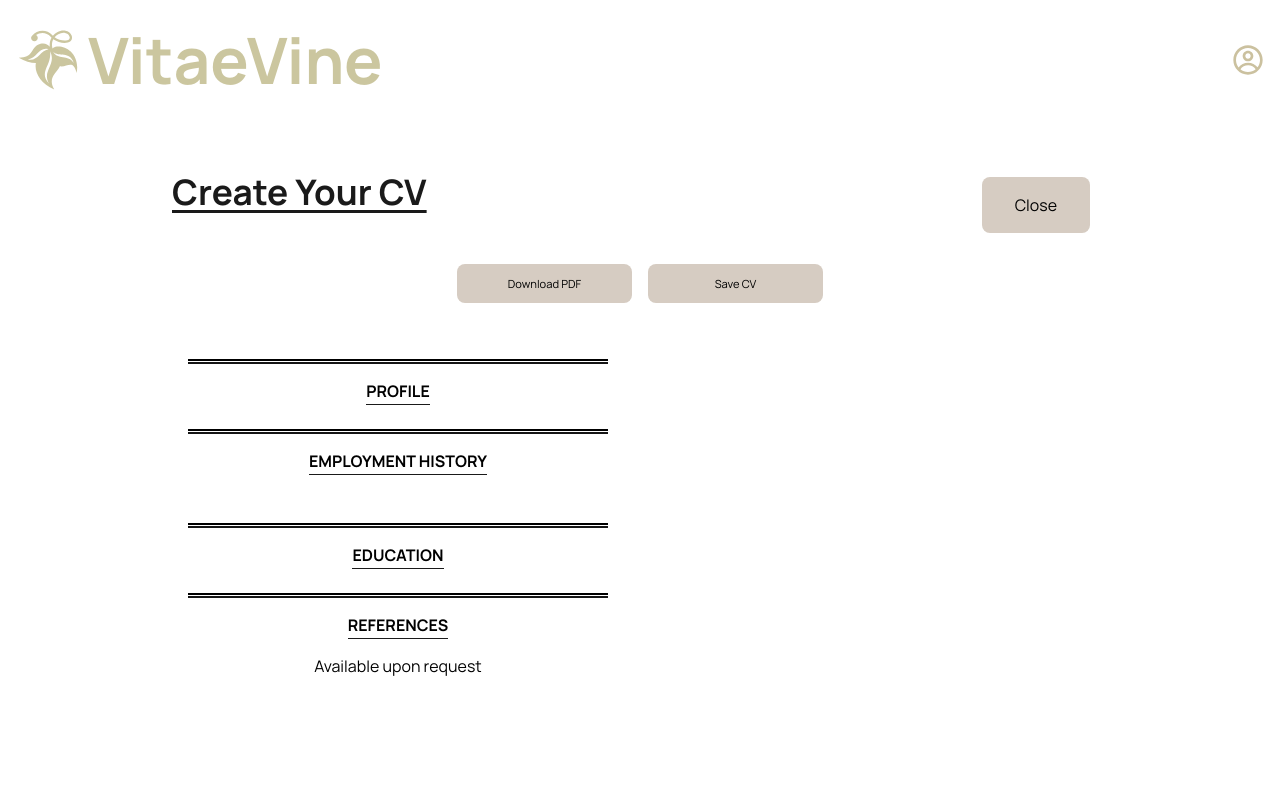
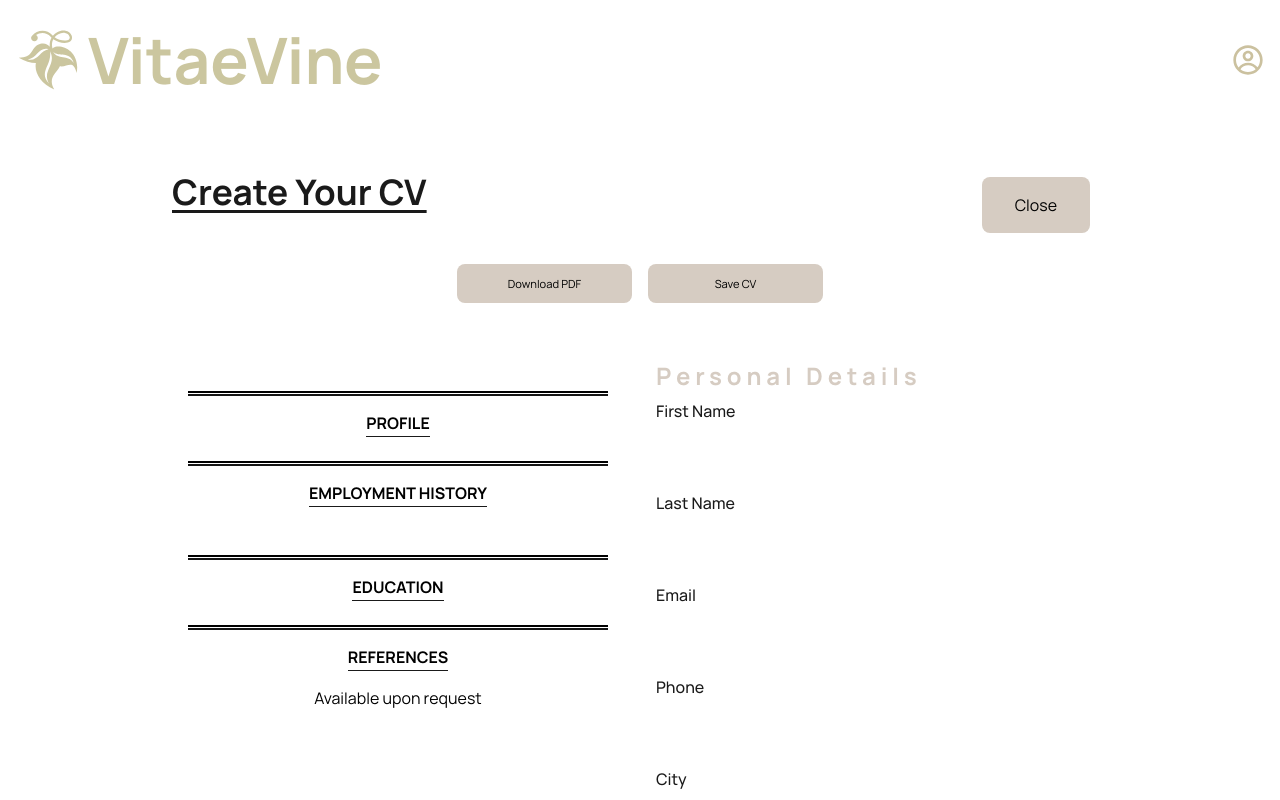
Before and after one commit to dylewskii/cv-builder, a React app in the folder cv-builder/: page / in a window 1280 px wide. Both pictures are taken after a click on the element 272 px from the left and 446 px from the top of the page. Shown: the top 800 px of the page. Built offline with nearby package versions, Linux system fonts and the light colour scheme; the HTML template or start-up script is replaced by a standard one.

Commit message:
move controls into createContainer

```diff
--- a/cv-builder/src/components/CreateCV.jsx
+++ b/cv-builder/src/components/CreateCV.jsx
@@ -237,7 +237,8 @@
   // PREVIEW
   return (
     <>
-      <div className={createCSS.controls}>
+      <div className={createCSS.createContainer}>
+        <section className={createCSS.controls}>
           <button onClick={handleDownloadPdf}>Download PDF</button>
           {isSaved ? (
             <button onClick={handleCvSave}>
@@ -246,8 +247,7 @@
           ) : (
             <button onClick={handleCvSave}>Save CV</button>
           )}
-      </div>
-      <div className={createCSS.createContainer}>
+        </section>
         <Preview
           innerRef={printRef}
           className={previewCSS.previewPanel}
```
Lines whose indentation alone changed are shown as unchanged.
